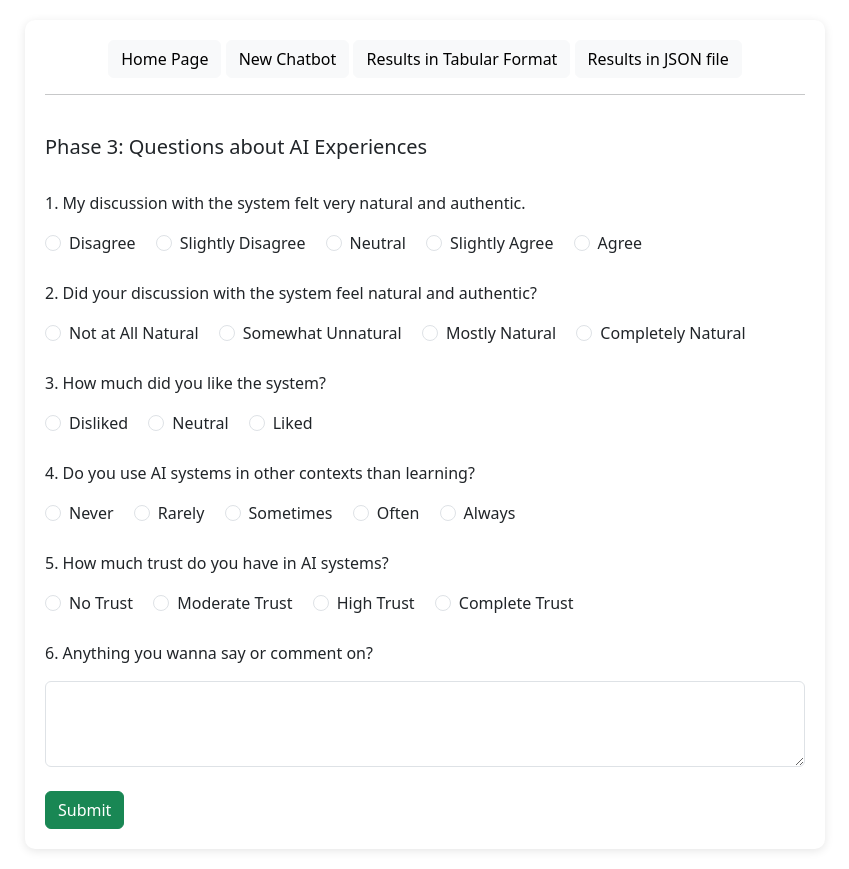
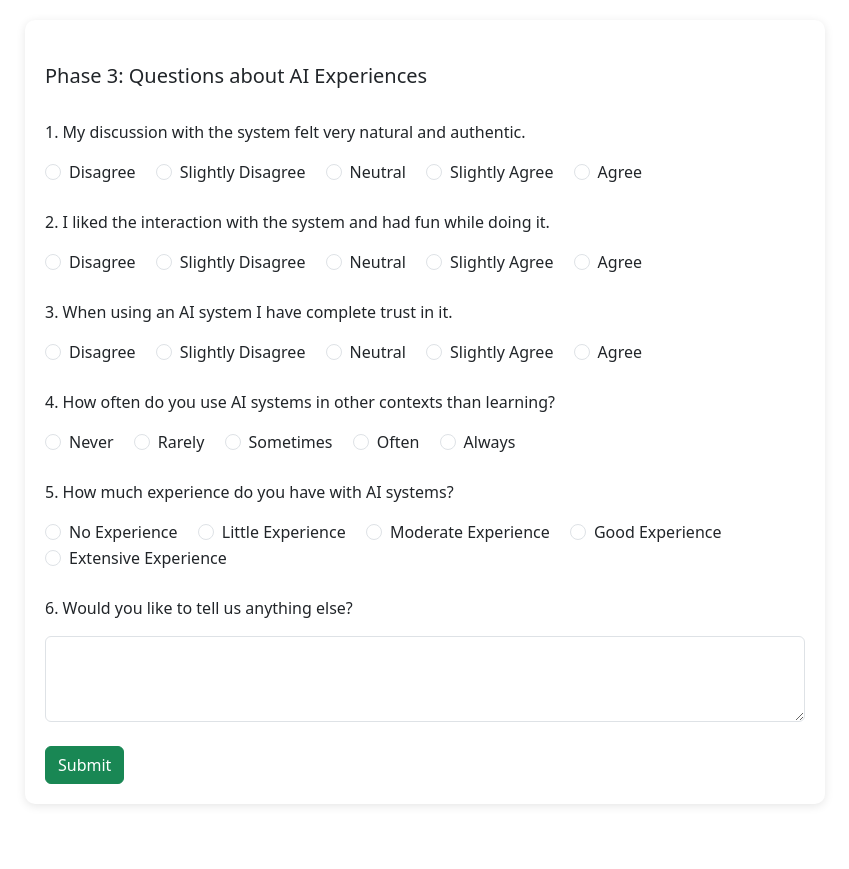
Before and after one commit to Timo7308/embodied-interaction, a PHP site: page /phase_3.php in a window 1280 px wide. Shown: the whole page, without its empty margins (215-1064 px from the left). After the commit the page ends 806 px from the top, so only its background shows below. Run offline with PHP 8.4, Linux system fonts and the light colour scheme.

Commit message:
Removing menu, changed phase 3 questions and added data protection text to homepage.

```diff
--- a/phase_0_1.php
+++ b/phase_0_1.php
@@ -61,7 +61,7 @@
 <body>
 
     <div class="chat-container">
-        <?php include('menu.php'); ?>
+
 
         <h5>Phase 0: Demographic Data</h5><br />
 
--- a/phase_3.php
+++ b/phase_3.php
@@ -50,7 +50,7 @@
 <body>
 
     <div class="chat-container">
-        <?php include('menu.php'); ?>
+
         <form action="phase_4.php" method="POST">
 
             <br /><h5>Phase 3: Questions about AI Experiences</h5><br />
@@ -78,41 +78,53 @@
             </div>
             <br /><br />
 
-            <p>2. Did your discussion with the system feel natural and authentic?</p>
+            <p>2. I liked the interaction with the system and had fun while doing it.</p>
             <div class="form-check form-check-inline">
               <input class="form-check-input" type="radio" name="natural_status" value="NotatAllNatural" required>
-              <label class="form-check-label" for="inlineRadio1">Not at All Natural</label>
+              <label class="form-check-label" for="inlineRadio1">Disagree</label>
             </div>
             <div class="form-check form-check-inline">
               <input class="form-check-input" type="radio" name="natural_status" value="SomewhatUnnatural" required>
-              <label class="form-check-label" for="inlineRadio2">Somewhat Unnatural</label>
+              <label class="form-check-label" for="inlineRadio2">Slightly Disagree</label>
             </div>
             <div class="form-check form-check-inline">
               <input class="form-check-input" type="radio" name="natural_status" value="MostlyNatural" required>
-              <label class="form-check-label" for="inlineRadio2">Mostly Natural</label>
+              <label class="form-check-label" for="inlineRadio2">Neutral</label>
             </div>
             <div class="form-check form-check-inline">
               <input class="form-check-input" type="radio" name="natural_status" value="CompletelyNatural" required>
-              <label class="form-check-label" for="inlineRadio2">Completely Natural</label>
+              <label class="form-check-label" for="inlineRadio2">Slightly Agree</label>
+            </div>
+            <div class="form-check form-check-inline">
+              <input class="form-check-input" type="radio" name="natural_status" value="CompletelyNatural" required>
+              <label class="form-check-label" for="inlineRadio2">Agree</label>
             </div>
             <br /><br />
 
-            <p>3. How much did you like the system?</p>
+            <p>3. When using an AI system I have complete trust in it.</p>
             <div class="form-check form-check-inline">
-              <input class="form-check-input" type="radio" name="system_like_status" value="Disliked" required>
-              <label class="form-check-label" for="inlineRadio1">Disliked</label>
+              <input class="form-check-input" type="radio" name="natural_status" value="NotatAllNatural" required>
+              <label class="form-check-label" for="inlineRadio1">Disagree</label>
             </div>
             <div class="form-check form-check-inline">
-              <input class="form-check-input" type="radio" name="system_like_status" value="Neutral" required>
+              <input class="form-check-input" type="radio" name="natural_status" value="SomewhatUnnatural" required>
+              <label class="form-check-label" for="inlineRadio2">Slightly Disagree</label>
+            </div>
+            <div class="form-check form-check-inline">
+              <input class="form-check-input" type="radio" name="natural_status" value="MostlyNatural" required>
               <label class="form-check-label" for="inlineRadio2">Neutral</label>
             </div>
             <div class="form-check form-check-inline">
-              <input class="form-check-input" type="radio" name="system_like_status" value="Liked" required>
-              <label class="form-check-label" for="inlineRadio3">Liked</label>
+              <input class="form-check-input" type="radio" name="natural_status" value="CompletelyNatural" required>
+              <label class="form-check-label" for="inlineRadio2">Slightly Agree</label>
+            </div>
+            <div class="form-check form-check-inline">
+              <input class="form-check-input" type="radio" name="natural_status" value="CompletelyNatural" required>
+              <label class="form-check-label" for="inlineRadio2">Agree</label>
             </div>
             <br /><br />
 
-            <p>4. Do you use AI systems in other contexts than learning?</p>
+            <p>4. How often do you use AI systems in other contexts than learning?</p>
             <div class="form-check form-check-inline">
               <input class="form-check-input" type="radio" name="ai_use_other" value="Never" required>
               <label class="form-check-label" for="inlineRadio1">Never</label>
@@ -135,26 +147,30 @@
             </div>
             <br /><br />
 
-            <p>5. How much trust do you have in AI systems?</p>
+            <p>5. How much experience do you have with AI systems?</p>
             <div class="form-check form-check-inline">
-              <input class="form-check-input" type="radio" name="trust_status" value="NoTrust" required>
-              <label class="form-check-label" for="inlineRadio1">No Trust</label>
+              <input class="form-check-input" type="radio" name="natural_status" value="NotatAllNatural" required>
+              <label class="form-check-label" for="inlineRadio1">No Experience</label>
             </div>
             <div class="form-check form-check-inline">
-              <input class="form-check-input" type="radio" name="trust_status" value="ModerateTrust" required>
-              <label class="form-check-label" for="inlineRadio2">Moderate Trust</label>
+              <input class="form-check-input" type="radio" name="natural_status" value="SomewhatUnnatural" required>
+              <label class="form-check-label" for="inlineRadio2">Little Experience</label>
             </div>
             <div class="form-check form-check-inline">
-              <input class="form-check-input" type="radio" name="trust_status" value="HighTrust" required>
-              <label class="form-check-label" for="inlineRadio3">High Trust</label>
+              <input class="form-check-input" type="radio" name="natural_status" value="MostlyNatural" required>
+              <label class="form-check-label" for="inlineRadio2">Moderate Experience</label>
             </div>
             <div class="form-check form-check-inline">
-              <input class="form-check-input" type="radio" name="trust_status" value="CompleteTrust" required>
-              <label class="form-check-label" for="inlineRadio3">Complete Trust</label>
+              <input class="form-check-input" type="radio" name="natural_status" value="CompletelyNatural" required>
+              <label class="form-check-label" for="inlineRadio2">Good Experience</label>
+            </div>
+            <div class="form-check form-check-inline">
+              <input class="form-check-input" type="radio" name="natural_status" value="CompletelyNatural" required>
+              <label class="form-check-label" for="inlineRadio2">Extensive Experience</label>
             </div>
             <br /><br />
 
-            <p>6. Anything you wanna say or comment on?</p>
+            <p>6. Would you like to tell us anything else?</p>
              <div class="form-group">
                 <textarea class="form-control" name="final_comment" rows="3"></textarea>
             </div>
```
Also changed, not shown: index.php (+35 -3 lines), phase_4.php (+10 -10 lines).
